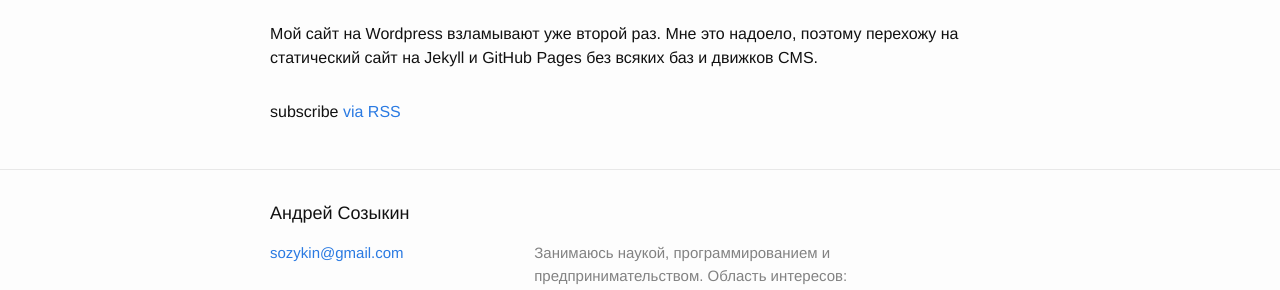
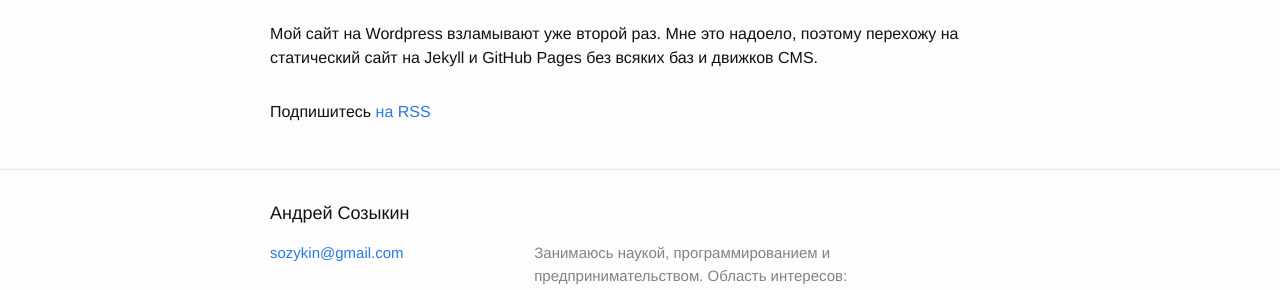
Before and after one commit to sozykin/asozykin.ru, a Jekyll site: the page built from index.html, in a window 1280 px wide. Shown: the part 829-1119 px from the top of the page. Built offline with Jekyll 4.4.1, drawn with Linux system fonts in a browser that asks for light colours.

Commit message:
Change sunscribe to Russian

```diff
--- a/index.html
+++ b/index.html
@@ -19,6 +19,6 @@ layout: default
     {% endfor %}
   </ul>
 
-  <p class="rss-subscribe">subscribe <a href="{{ "/feed.xml" | prepend: site.baseurl }}">via RSS</a></p>
+  <p class="rss-subscribe">Подпишитесь <a href="{{ "/feed.xml" | prepend: site.baseurl }}">на RSS</a></p>
 
 </div>
```
